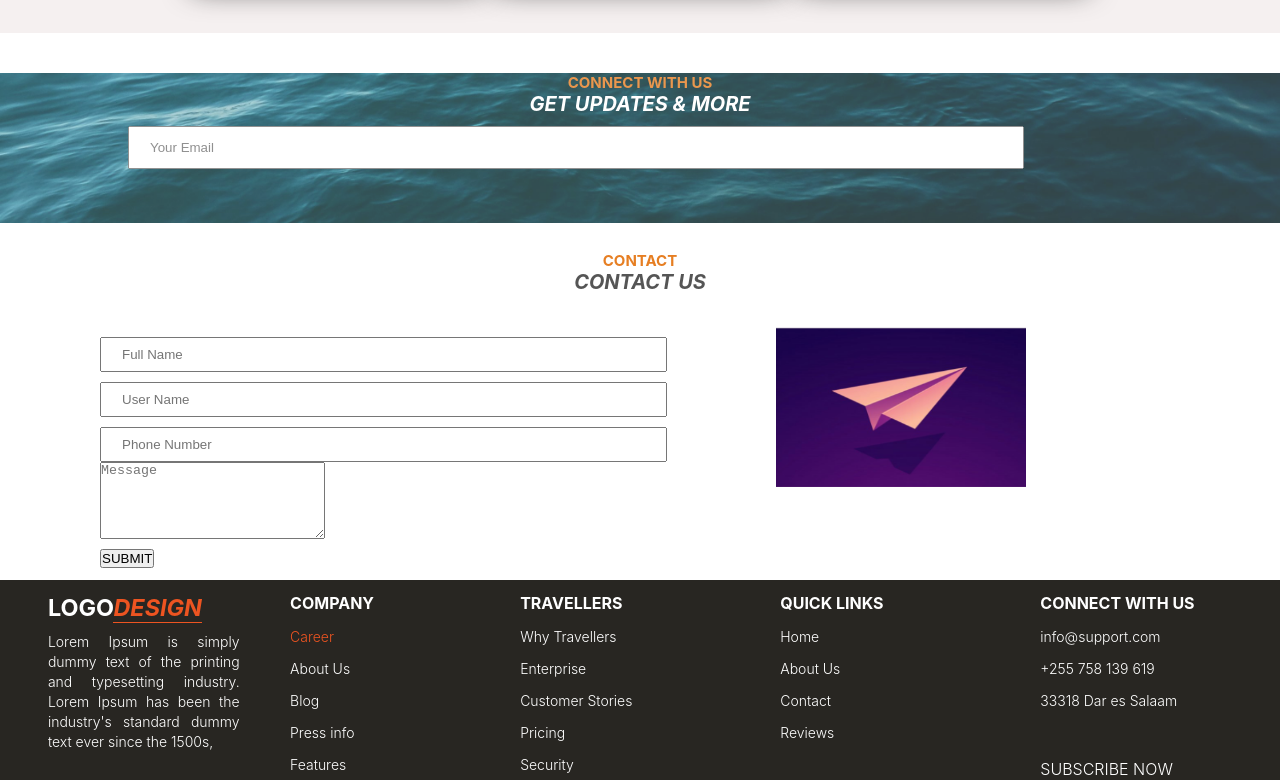
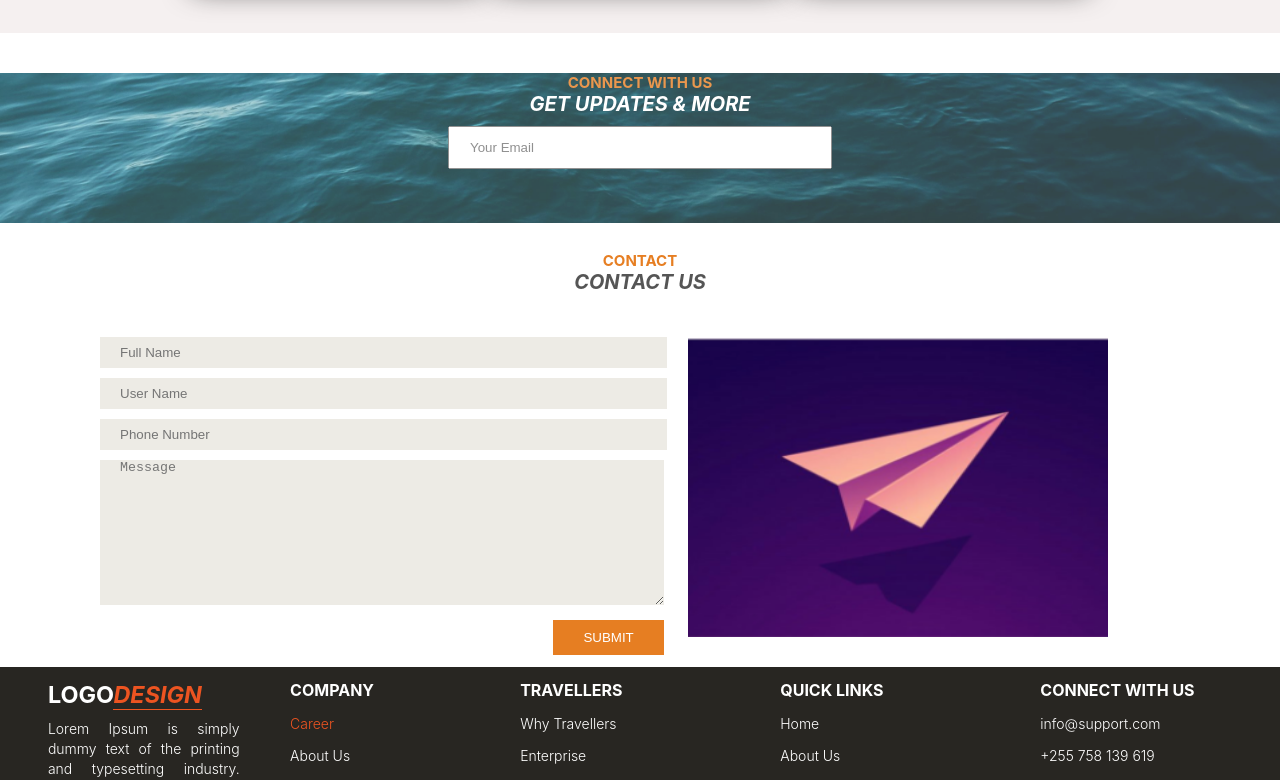
Before and after one commit to mchomvus4/project02, a React (Create React App) app: page / in a window 1280 px wide. Shown: the part 2560-3340 px from the top of the page. Built offline with nearby package versions, Linux system fonts and the light colour scheme.

Commit message:
files updated

```diff
--- a/src/components/Activities/Activity.css
+++ b/src/components/Activities/Activity.css
@@ -45,7 +45,18 @@
 @media only screen and (max-width:1200px){
   .btn-btn-activity{
     padding: 10px 20px;
+    margin-left: 137px;
 }
+   .card-section{
+            margin: 8%;
+            margin-top: 0px;
+    }
+        .bg-card{
+            box-shadow: 0 2px 30px rgba(0, 0,0, .8);
+            padding-bottom: 20px;
+    }
+
+
 }
 
 /*small tablets to big tablets: from 768px to 1023px*/
--- a/src/components/Contact/Contact.css
+++ b/src/components/Contact/Contact.css
@@ -26,14 +26,44 @@
 
 }
 
+    input[type=text] {
+            background-color: #edebe5;
+            border: none;
+}
+         textarea{
+            margin-top: 10px;
+            background-color: #edebe5;
+            border: none;
+            padding-right: 51%;
+            padding-bottom: 70px;
+}
+        textarea[placeholder]{
+            padding-left: 20px;
+   }
+        .btn-submit{
+            display: inline-block;
+            padding: 10px 30px;
+            text-decoration: none;
+            background-color: #e67e22;
+            color: #fff;
+            border: none;
+            margin-left: 72%;
+            cursor: pointer;
+            margin-top: 10px;
+}
+        .contact-img{
+            margin-left: 6%;
+            height: 300px;
+            width: 420px;
+            margin-top: 10px;
+}
+
 
 /*Big tablet to 1200px (widths smaller that the 1140px row)*/
 @media only screen and (max-width:1200px){
     input[type=text] {
             background-color: #edebe5;
             border: none;
-
-
 }
          textarea{
             margin-top: 10px;
@@ -61,7 +91,6 @@
             height: 280px;
             width: 380px;
             margin-top: 10px;
-
 }
 
 
--- a/src/components/Updates/Update.css
+++ b/src/components/Updates/Update.css
@@ -25,15 +25,12 @@
     opacity: .8;
 
 }
-input[type=email] {
-  width: 70%;
-  padding: 12px 20px;
-  margin-top: 10px;
-  margin-left: 10%;
-  box-sizing: border-box;
-
+   input[type=email] {
+      width: 30%;
+      padding: 12px 20px;
+      margin-top: 10px;
+      margin-left: 35%;
 }
-
 .email{
     color: #000;
 
```
